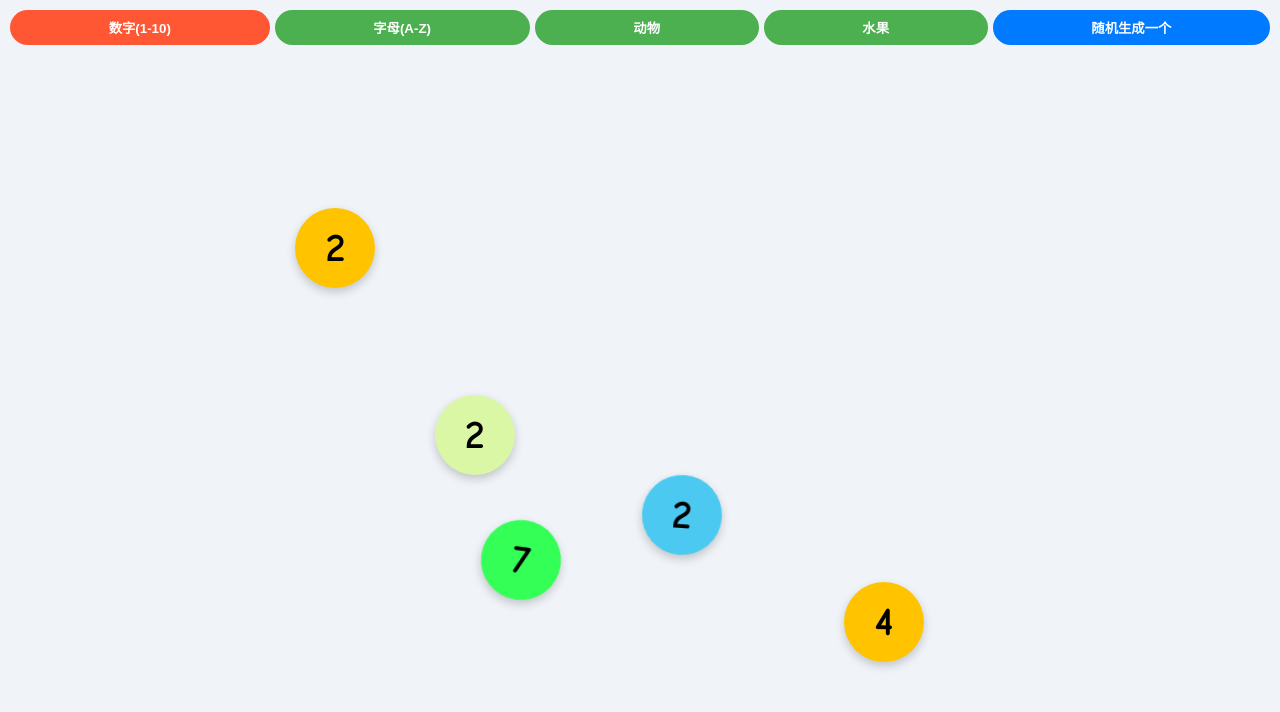
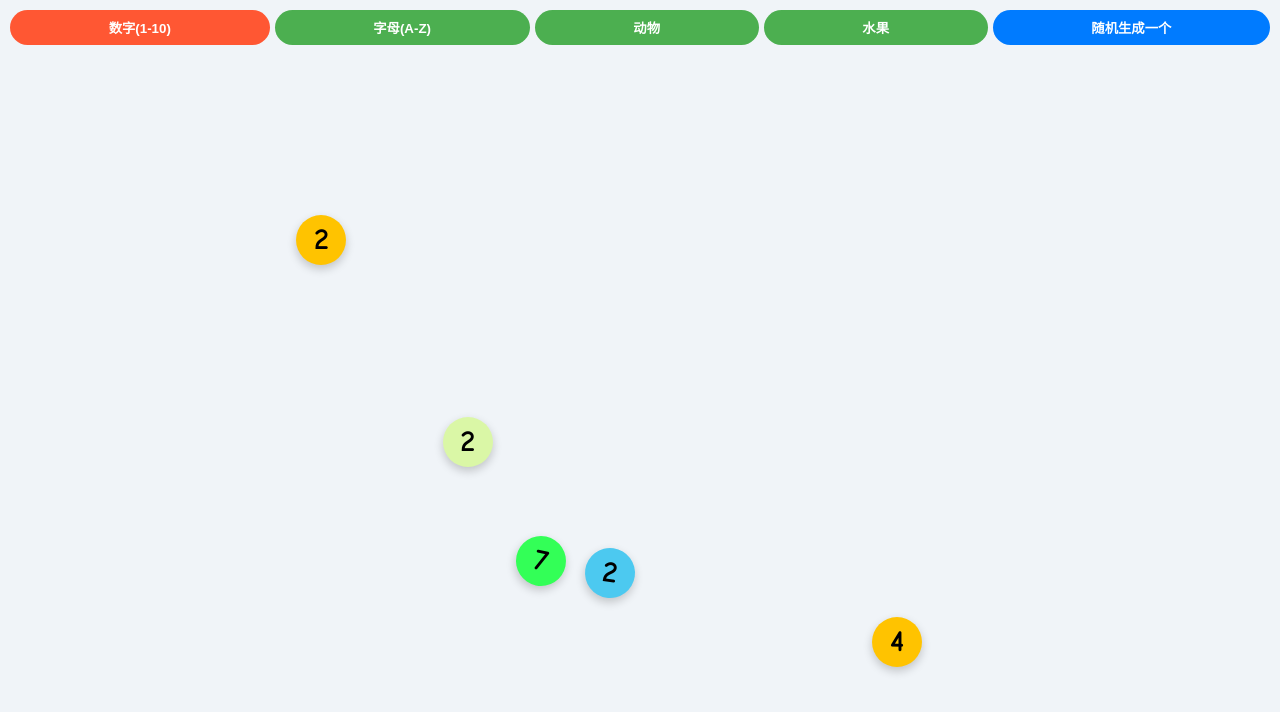
Before and after one commit to lsp430/baby_game_1, a plain HTML site: page index.html in a window 1280 px wide. Drawn offline with nearby package versions, Linux system fonts and the light colour scheme; animation ran at ten frames a second.

Commit message:
元素尺寸个数修改

```diff
--- a/game.js
+++ b/game.js
@@ -2,8 +2,8 @@
 const { Engine, Render, World, Bodies, Runner, Events, Body, MouseConstraint, Mouse, Vector } = Matter;
 
 const container = document.getElementById('game-container');
-const MAX_SHAPES = 15;
-const SHAPE_RADIUS = 40;
+const MAX_SHAPES = 12;
+const SHAPE_RADIUS = 25;
 const COLLISION_CATEGORY_SHAPE = 0x0001;
 const COLLISION_CATEGORY_WALL = 0x0002;
 
@@ -111,8 +111,8 @@ const getRandom = (min, max) => Math.floor(Math.random() * (max - min + 1)) + mi
 
 // 👇 新增：根据数量决定内容来源
 function getRandomContentForNewShape() {
-    // 当界面元素超过 10 个时，从已有元素中随机拿一个内容
-    if (gameBodies.length > 10) {
+    // 当界面元素超过 8 个时，从已有元素中随机拿一个内容
+    if (gameBodies.length > 8) {
         const idx = getRandom(0, gameBodies.length - 1);
         return gameBodies[idx].htmlContent;
     }
@@ -572,7 +572,7 @@ function initMatter() {
 			if (isSameContent) {
 
 				if (!bodyA.isProcessing && !bodyB.isProcessing) {
-					showToast(`🎉 ${bodyA.htmlContent} 和 ${bodyB.htmlContent} 发生碰撞！`);
+					// showToast(`🎉 ${bodyA.htmlContent} 和 ${bodyB.htmlContent} 发生碰撞！`);
 
 					bodyA.isProcessing = true;
 					bodyB.isProcessing = true;
@@ -768,7 +768,7 @@ function handleTapSelection(body) {
         bodyA.isProcessing = true;
         bodyB.isProcessing = true;
 
-        showToast(`👏 连续点中两个 ${body.htmlContent} ！`);
+        // showToast(`👏 连续点中两个 ${body.htmlContent} ！`);
 
         // 规则：让“第二次点击”的泡泡做果冻动画，第一次的消失
         const animatedBody = bodyB;
--- a/index.html
+++ b/index.html
@@ -41,12 +41,12 @@
         /* ==================== 形状样式与果冻效果 ==================== */
         .shape-html {
             position: absolute;
-            width: 80px;
-            height: 80px;
+            width: 50px;
+            height: 50px;
             display: flex;
             justify-content: center;
             align-items: center;
-            font-size: 40px;
+            font-size: 30px;
             font-weight: bold;
             color: black;
             border-radius: 50%;
@@ -179,7 +179,7 @@
             top: 20%;              /* 可以调整显示位置 */
             left: 50%;
             transform: translateX(-50%) scale(0.5);
-            font-size: 80px;
+            font-size: 40px;
             font-weight: bold;
             color: #FF5733;
             opacity: 0;
```
